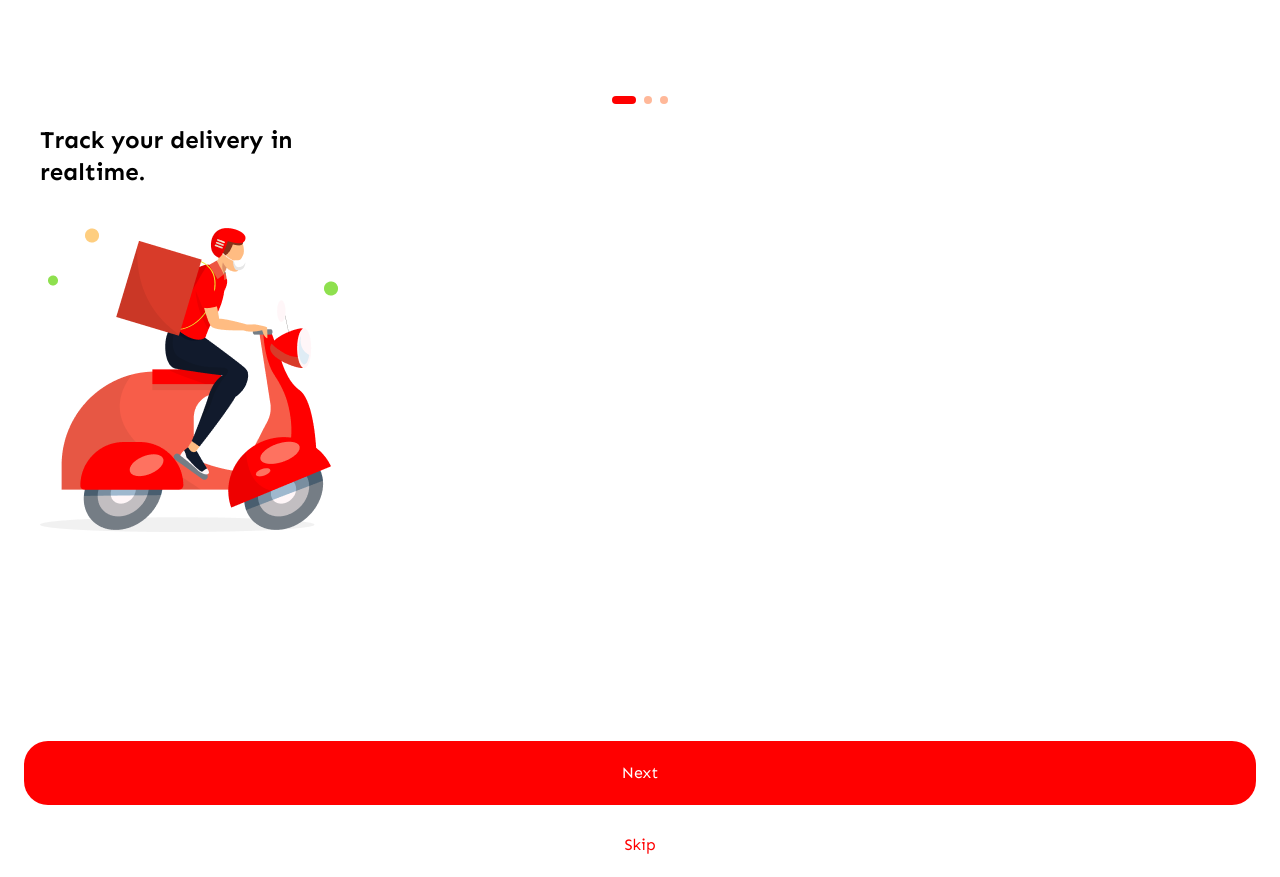
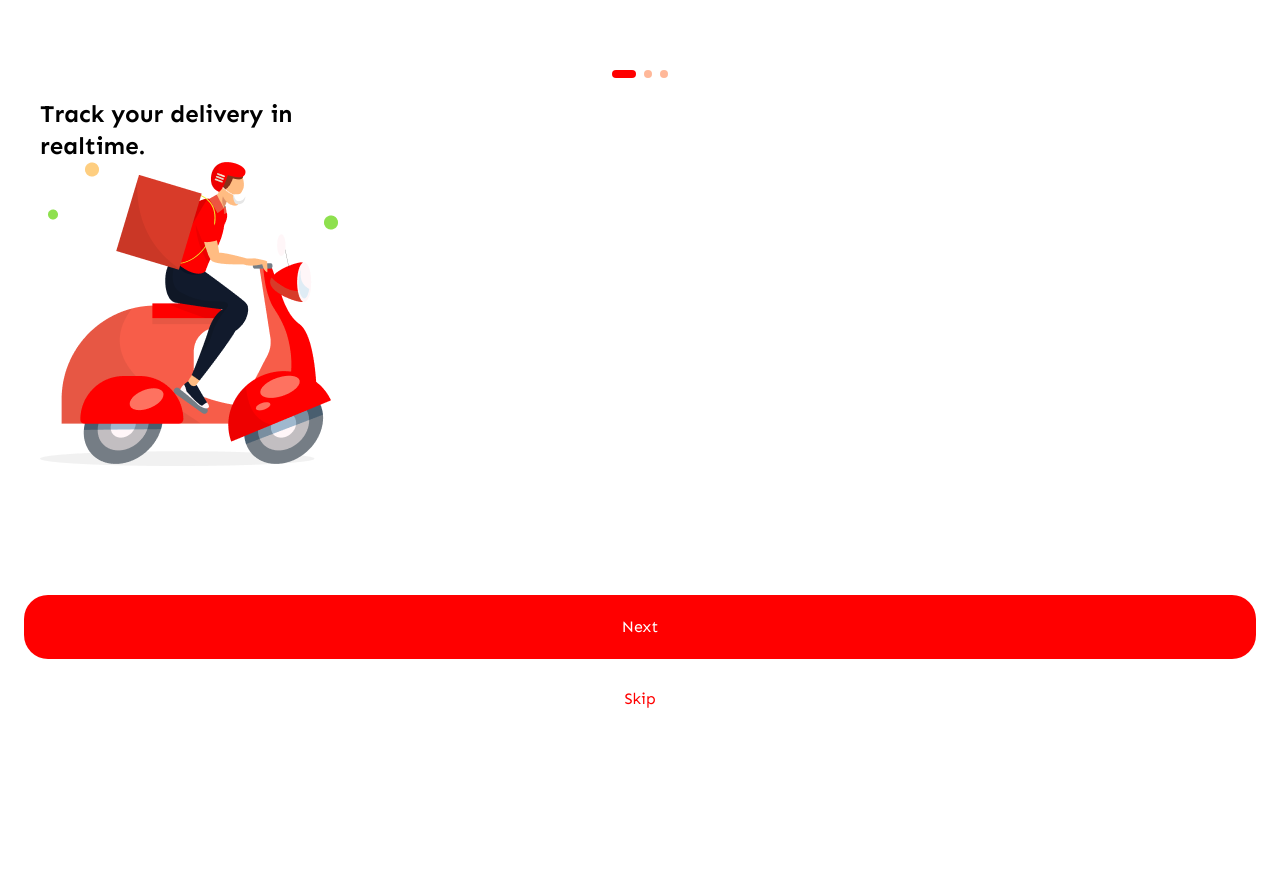
Before and after one commit to riyaaahh/deliWhizz, a React (Vite) app: page / in a window 1280 px wide. Both pictures are taken after a click on the element "Next". After the commit the page ends 800 px from the top, so only its background shows below. Built offline with nearby package versions, Linux system fonts and the light colour scheme.

Commit message:
onboarding screen

```diff
--- a/src/Screens/Onbaording/Onboarding1/index.jsx
+++ b/src/Screens/Onbaording/Onboarding1/index.jsx
@@ -3,8 +3,8 @@ import Women from '../../.././assets/Women.png'
 const Onboarding1 = ({ handleCurrent }) => {
 
   return (
-    <div className='flex flex-col justify-center  '>
-      <div className='flex justify-center items-center gap-2 mt-24'>
+    <div className='flex flex-col justify-center h-screen '>
+      <div className='flex justify-center items-center gap-2 '>
         <div className='bg-red-500 p-1 px-3 rounded-full '></div>
         <div className='bg-red-300 p-1 rounded-full '></div>
         <div className='bg-red-300 p-1 rounded-full '></div>
@@ -14,7 +14,7 @@ const Onboarding1 = ({ handleCurrent }) => {
         and more.</div>
       <div>
       </div>
-      <div><img className=" mx-10 mt-20 " src={Women} /></div>
+      <div><img className=" mx-10  " src={Women} /></div>
       <div className='flex flex-col gap-2 mt-32'>
         <div onClick={() => handleCurrent(1)} className='bg-red-500 rounded-3xl  px-6 py-5 text-white  mx-6 text-center '><button>Next</button></div>
         <div onClick={() => handleCurrent(2)} className='text-red-500 rounded-3xl  px-6 py-5 bg-white  mx-6 text-center '> <button>Skip</button></div>
--- a/src/Screens/Onbaording/Onboarding2/index.jsx
+++ b/src/Screens/Onbaording/Onboarding2/index.jsx
@@ -3,8 +3,8 @@ import Deliveryboy from '../../.././assets/Deliveryboy.png'
 
 const Onboarding2 = ({handleCurrent}) => {
   return (
-    <div className='flex flex-col justify-center  '>
-    <div className='flex justify-center items-center gap-2 mt-24'>
+    <div className='flex flex-col justify-center h-screen '>
+    <div className='flex justify-center items-center gap-2 '>
       <div className='bg-red-500 p-1 px-3 rounded-full '></div>
       <div className='bg-red-300 p-1 rounded-full '></div>
       <div className='bg-red-300 p-1 rounded-full '></div>
@@ -12,8 +12,8 @@ const Onboarding2 = ({handleCurrent}) => {
     <div className='font-bold text-2xl mt-5 ml-10'>Track your delivery in<br/> realtime.</div>
     <div>
     </div>
-    <div><img className=" mx-10 mt-10 " src={Deliveryboy}/></div>
-    <div className='flex flex-col gap-2 mt-20'>
+    <div><img className=" mx-10  " src={Deliveryboy}/></div>
+    <div className='flex flex-col gap-2 '>
     <div className='flex flex-col gap-2 mt-32'>
         <div onClick={() => handleCurrent(1)} className='bg-red-500 rounded-3xl  px-6 py-5 text-white  mx-6 text-center '><button>Next</button></div>
         <div onClick={() => handleCurrent(2)} className='text-red-500 rounded-3xl  px-6 py-5 bg-white  mx-6 text-center '> <button>Skip</button></div>
--- a/src/Screens/Onbaording/Onboarding3/index.jsx
+++ b/src/Screens/Onbaording/Onboarding3/index.jsx
@@ -2,8 +2,8 @@ import React from 'react'
 import Delivery from '../../.././assets/Delivery.png';
 const Onboarding3 = ({ handleCurrent }) => {
   return (
-    <div className='flex flex-col justify-center  '>
-      <div className='flex justify-center items-center gap-2 mt-24'>
+    <div className='flex flex-col justify-center h-screen '>
+      <div className='flex justify-center items-center gap-2 '>
         <div className='bg-red-500 p-1 px-3 rounded-full '></div>
         <div className='bg-red-300 p-1 rounded-full '></div>
         <div className='bg-red-300 p-1 rounded-full '></div>
```
